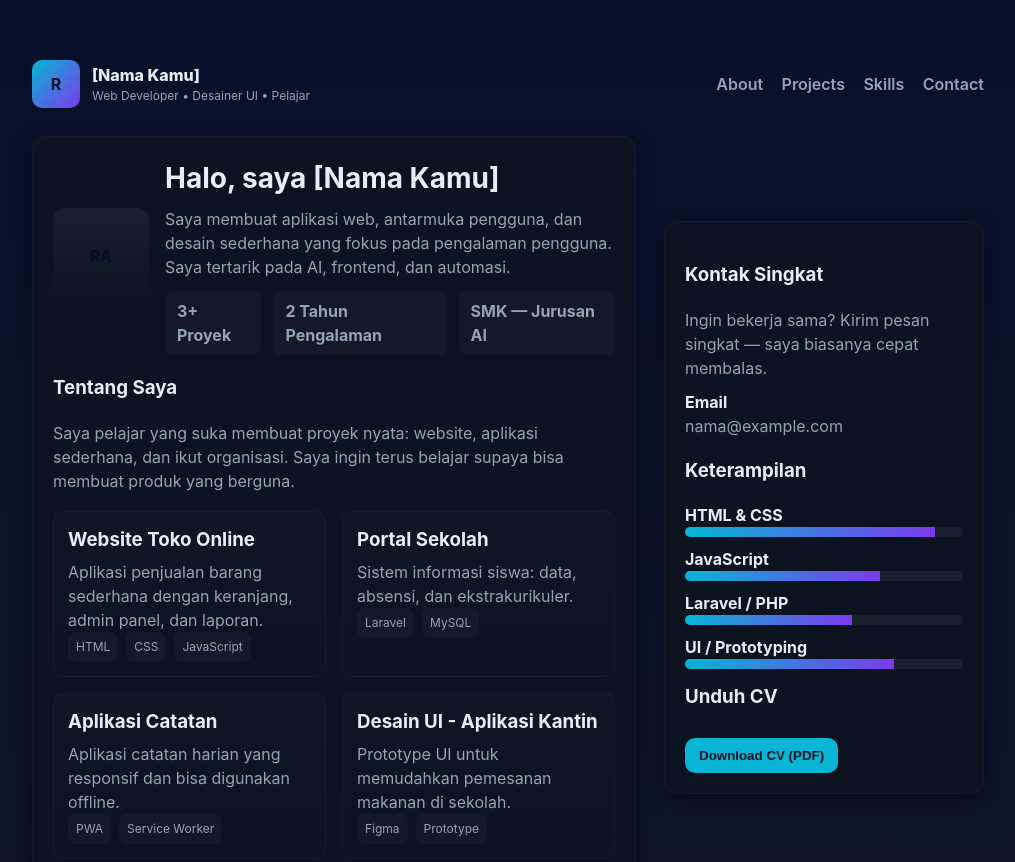
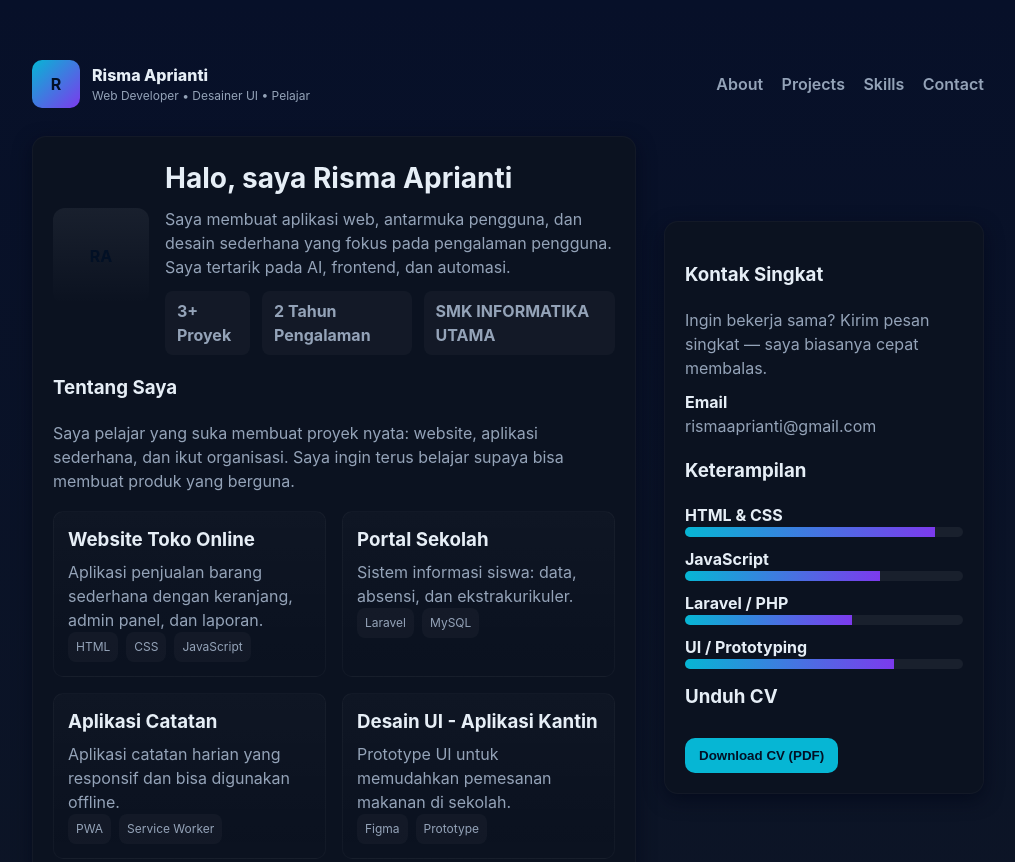
Before and after one commit to rismaaprianti59-art/rismaaprianti59-art.github.io, a plain HTML site: page portofolio.html in a window 1280 px wide. Shown: the top 862 px of the page, without its empty margins (132-1147 px from the left). Drawn offline with Linux system fonts and the light colour scheme.

Commit message:
Update portofolio.html

```diff
--- a/portofolio.html
+++ b/portofolio.html
@@ -3,7 +3,7 @@
 <head>
   <meta charset="utf-8" />
   <meta name="viewport" content="width=device-width,initial-scale=1" />
-  <title>Portofolio — [Nama Kamu]</title>
+  <title>Portofolio — Risma Aprianti</title>
   <meta name="description" content="Portofolio pribadi - proyek, keterampilan, kontak." />
   <style>
     :root{--bg:#0f1724;--card:#0b1220;--accent:#06b6d4;--muted:#94a3b8;--glass: rgba(255,255,255,0.03)}
@@ -53,7 +53,7 @@
       <div class="brand">
         <div class="logo">R</div>
         <div>
-          <div style="font-weight:800">[Nama Kamu]</div>
+          <div style="font-weight:800">Risma Aprianti</div>
           <div style="font-size:12px;color:var(--muted)">Web Developer • Desainer UI • Pelajar</div>
         </div>
       </div>
@@ -70,12 +70,12 @@
         <div class="profile">
           <div class="avatar">RA</div>
           <div>
-            <h1>Halo, saya [Nama Kamu]</h1>
+            <h1>Halo, saya Risma Aprianti</h1>
             <p class="lead">Saya membuat aplikasi web, antarmuka pengguna, dan desain sederhana yang fokus pada pengalaman pengguna. Saya tertarik pada AI, frontend, dan automasi.</p>
             <div class="stats" aria-hidden>
               <div class="stat">3+ Proyek</div>
               <div class="stat">2 Tahun Pengalaman</div>
-              <div class="stat">SMK — Jurusan AI</div>
+              <div class="stat">SMK INFORMATIKA UTAMA</div>
             </div>
           </div>
         </div>
@@ -116,7 +116,7 @@
         <h3>Kontak Singkat</h3>
         <p class="lead">Ingin bekerja sama? Kirim pesan singkat — saya biasanya cepat membalas.</p>
         <div style="margin-top:10px;font-weight:700">Email</div>
-        <div style="color:var(--muted);margin-bottom:12px">nama@example.com</div>
+        <div style="color:var(--muted);margin-bottom:12px">rismaaprianti@gmail.com</div>
 
         <h3 id="skills">Keterampilan</h3>
         <div class="skills">
```
